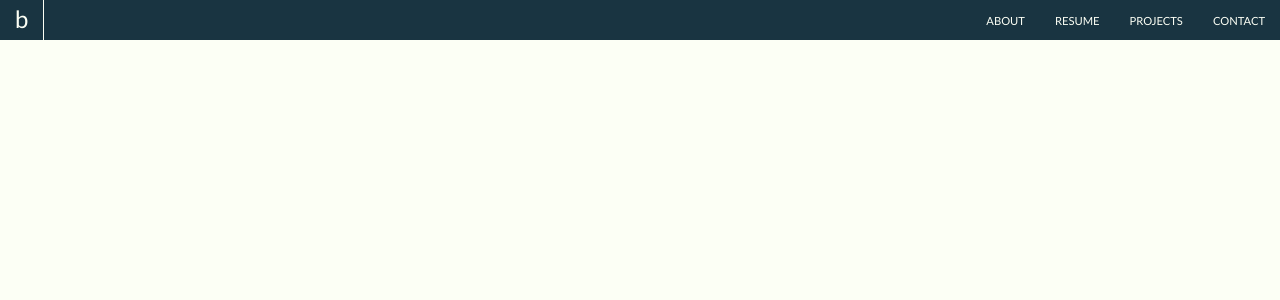
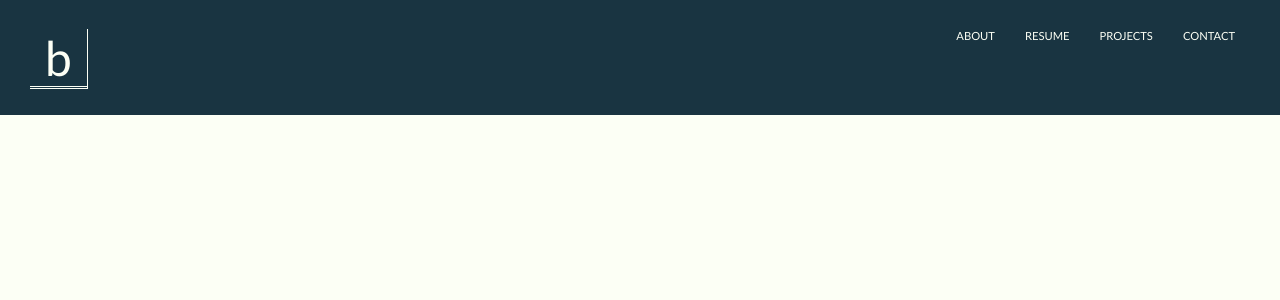
Before and after one commit to Briannewhall/Brian-Newhall, a PHP site: page / in a window 1280 px wide. Shown: the top 300 px of the page. Run offline with PHP 8.4, Linux system fonts and the light colour scheme.

Commit message:
menu design and spark embed test

```diff
--- a/index.html
+++ b/index.html
@@ -1,23 +1,21 @@
 <!doctype html>
 <html>
 <head>
-<meta charset="UTF-8">
-<title>Brian Newhall</title>
-<link href="normalize.css" rel="stylesheet" type="text/css">
-<link href="styles.css" rel="stylesheet" type="text/css">
+	<meta charset="UTF-8">
+	<title>Brian Newhall</title>
+	<link href="normalize.css" rel="stylesheet" type="text/css">
+	<link href="styles.css" rel="stylesheet" type="text/css">
 </head>
+
+<header>
 	<nav>
 		<a href=" ">Contact</a>
-		<a href=" ">Projects</a>
+		<a href="databaseSparkPage.html">Projects</a>
 		<a href=" ">Resume</a>
 		<a href=" ">About</a>
-		<a href=" "id="letterLogo">b</a>
+		<a id="letterLogo" href="index.html">b</a>
 	</nav>
-<header>
-
 </header>
 <body>
-
 </body>
-
 </html>
--- a/styles.css
+++ b/styles.css
@@ -5,21 +5,22 @@ html{
 }
 header {
 	background-color:#193441;
-	padding: 20px;
+	padding: 30px;
 }
 #letterLogo{
-	text-transform:lowercase;
-	font-size: 1.5em;
-	float:left;
-	padding-top:5px;
-	border-right:solid thin #FCFFF5;
-
+	text-transform: lowercase;
+	font-size: 3em;
+	float: none;
+	border-right: thin groove #FCFFF5;
+	border-bottom: medium double #FCFFF5;
 }
 nav a{
 	color:#FCFFF5;
-	padding:15px 15px;
+	padding:0px 15px;
 	float: right;
 	text-decoration:none;
 	text-transform:uppercase;
 	font-size: .7em;
+	background-color:#193441;
+
 }
```
Also changed, not shown: databaseSparkPage.html (added, +25 -0 lines).
